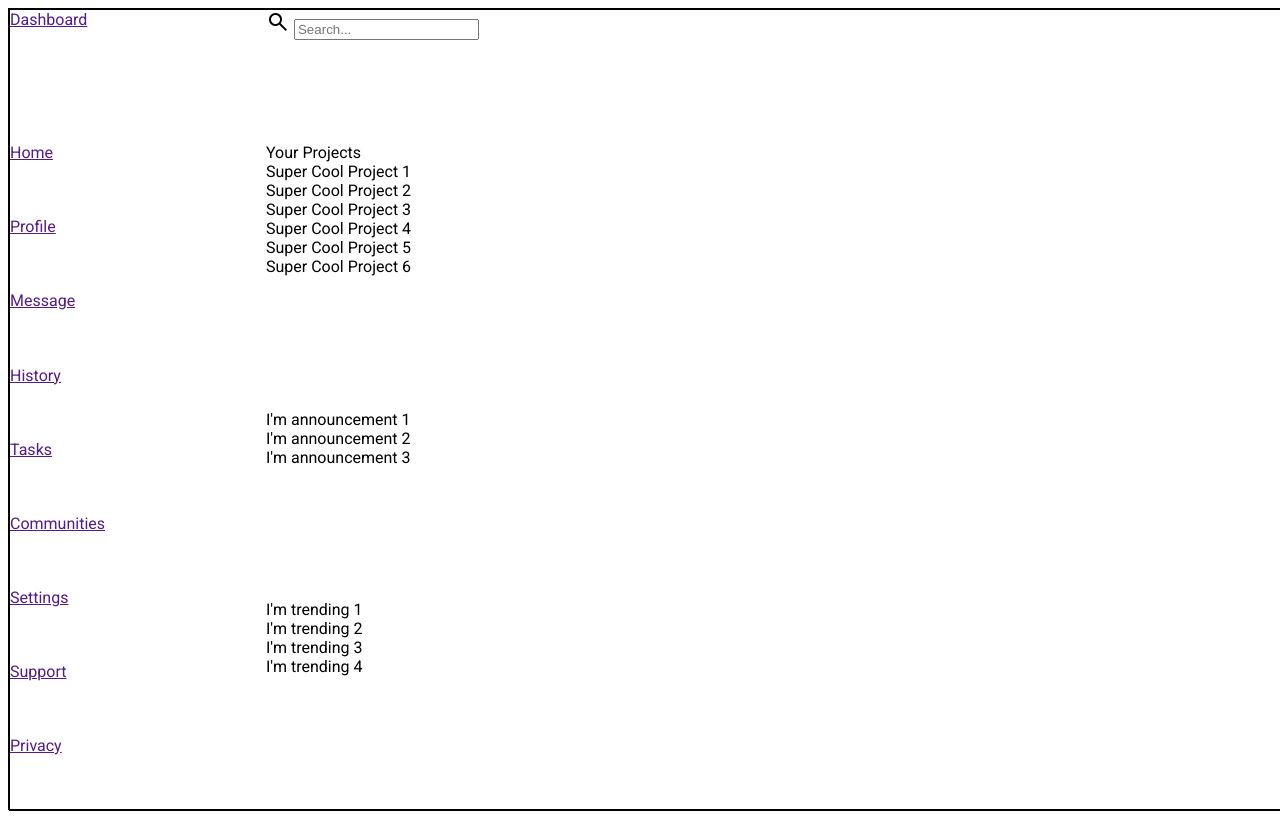
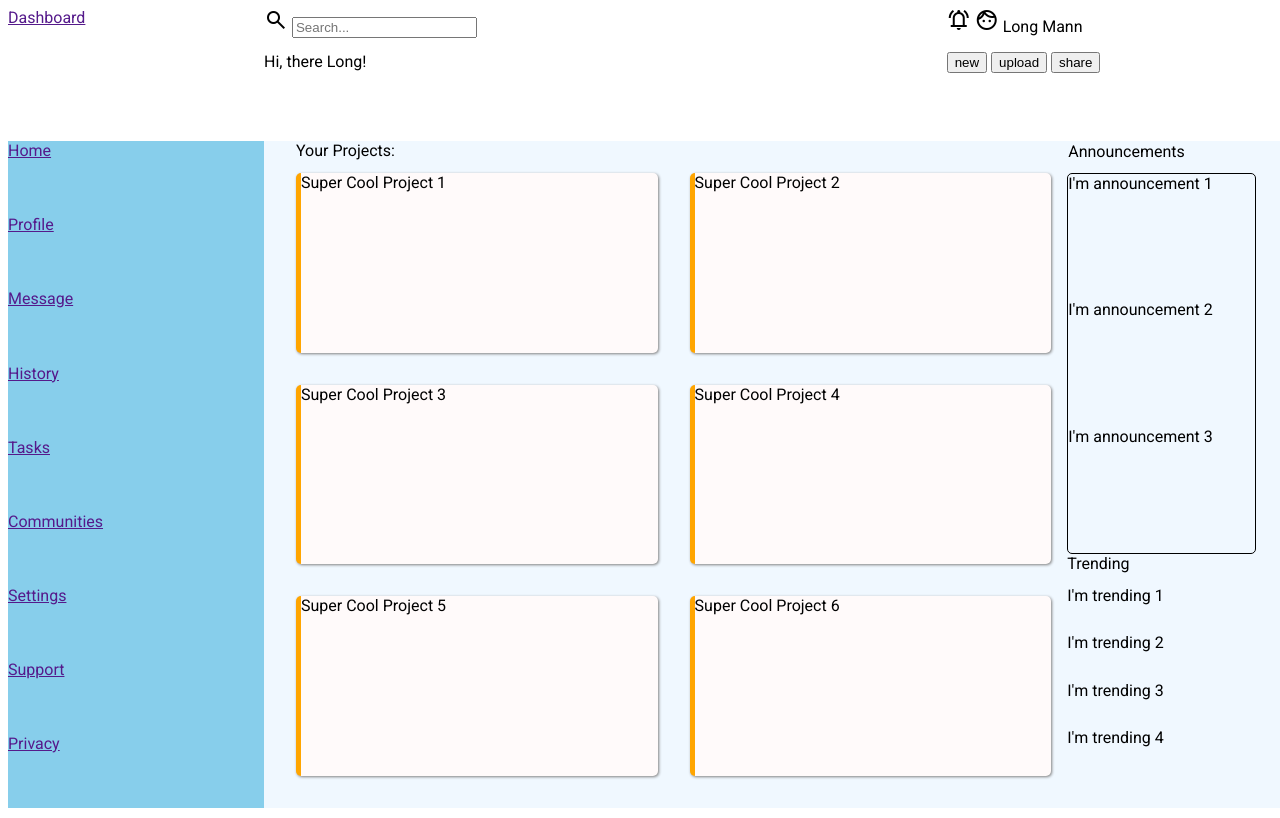
Before and after one commit to Longmann94/dashboard-project, a plain HTML site: page index.html in a window 1280 px wide. Drawn offline with nearby package versions, Linux system fonts and the light colour scheme.

Commit message:
add more html/css styles to page

```diff
--- a/index.html
+++ b/index.html
@@ -18,20 +18,38 @@
 
     <div class="dashboard-topbar">
       <div class="dashboard-topbar-top">
+        <div>
           <label for="search-box">
             <span class="material-symbols-outlined">search</span>
             <input type="text" id="search-box" placeholder="Search...">
           </label>
         </div>
+        <div>
+          <span class="material-symbols-outlined">
+            notifications_active
+          </span>
+          <span class="material-symbols-outlined">
+            face
+          </span>
+          Long Mann
+        </div>
+      </div>
 
       <div class="dashboard-topbar-bottom">
-
+        <div class="greeting-user">
+          Hi, there Long!
+        </div>
+        <div class="action-buttons">
+          <button>new</button>
+          <button>upload</button>
+          <button>share</button>
+        </div>
       </div>
 
 
     </div>
     <div class="dashboard-home-btn">
-      <a href="" >Dashboard</a>
+      <a href="">Dashboard</a>
     </div>
 
     <div class="dashboard-sidebar">
@@ -49,9 +67,12 @@
 
     <div class="dashboard-info">
       <div class="project-card-container">
-        <div class="project-title">Your Projects</div>
+        <div class="dashboard-info-title">Your Projects:</div>
         <div class="project-card">
+          <div class="project-card-content">
             Super Cool Project 1
+          </div>
+
         </div>
         <div class="project-card">
           Super Cool Project 2
@@ -71,6 +92,7 @@
       </div>
 
       <div class="announcements-container">
+        <div class="dashboard-info-title">Announcements</div>
         <div class="announcements-card">
           I'm announcement 1
         </div>
@@ -83,6 +105,7 @@
       </div>
 
       <div class="trending-container">
+        <div class="dashboard-info-title">Trending</div>
         <div class="trending-card">
           I'm trending 1
         </div>
--- a/styles.css
+++ b/styles.css
@@ -2,7 +2,6 @@ body {
   font-family: roboto;
   height: 100vh;
   width: 100vw;
-  border: 1px solid;
 }
 
 .main-container {
@@ -10,28 +9,32 @@ body {
   grid-template: 1fr 5fr/ 1fr 4fr;
   height: 100%;
   width: 100%;
-  border: 1px solid;
 }
 
 .dashboard-topbar {
-  grid-area: 1/2/2/6;
+  grid-area: 1/2/2/3;
   display: grid;
   grid-template: 1fr 2fr/ 1fr;
 }
 
 .dashboard-topbar-top {
   grid-area: 1/1/2/2;
+  display: grid;
+  grid-template: 1fr / 2fr 1fr;
 }
 
 .dashboard-topbar-bottom {
-  grid-area: 2/1/4/2;
+  grid-area: 2/1/3/2;
+  display: grid;
+  grid-template: 1fr / 2fr 1fr;
 }
 
 .dashboard-sidebar {
-  grid-area: 2/1/7/2;
+  grid-area: 2/1/3/2;
   display: grid;
   grid-template: 1fr/1fr;
   grid-auto-rows: 1fr;
+  background-color: skyblue;
 }
 
 .dashboard-home-btn {
@@ -39,15 +42,62 @@ body {
 }
 
 .dashboard-info {
-  grid-area: 2/2/7/6;
+  grid-area: 2/2/3/3;
   display: grid;
-  grid-template: repeat()
+  grid-template: 2fr 1fr / 4fr 1fr;
+  background: aliceblue;
+  padding: 2rem;
+  gap: 1rem;
+  grid-row-gap: 2rem;
 }
 
-.project-card-container {}
+.project-card-container {
+  grid-area: 1/1/3/2;
+  display: grid;
+  position: relative;
+  grid-template: 1fr / 1fr 1fr;
+  grid-auto-rows: 1fr;
+  gap: 2rem;
+}
 
-.project-card {}
+.dashboard-info-title{
+  position: absolute;
+  top: -2rem;
+}
 
-.announcements-container {}
+.project-card {
+ border-radius: 5px;
+ background: snow;
+ border-left: 5px solid orange;
+ box-shadow: 1px 1px 3px grey;
+ display: grid;
+ grid-template: 8fr 2fr / 1fr;
+}
+
+.project-card-content {
+  grid-area: 1/1/2/2;
+}
+
+.project-card-buttons {
+  grid-area: 2/1/3/2;
+}
+
+.announcements-container {
+  grid-area: 1/2/2/3;
+  display: grid;
+  position: relative;
+  border-radius: 5px;
+  border: 1px solid;
+}
 
 .announcements-card {}
+
+.trending-container{
+  grid-area: 2/2/3/3;
+  display: grid;
+  position: relative;
+}
+
+.trending-card{
+
+}
```
Lines whose indentation alone changed are shown as unchanged.
